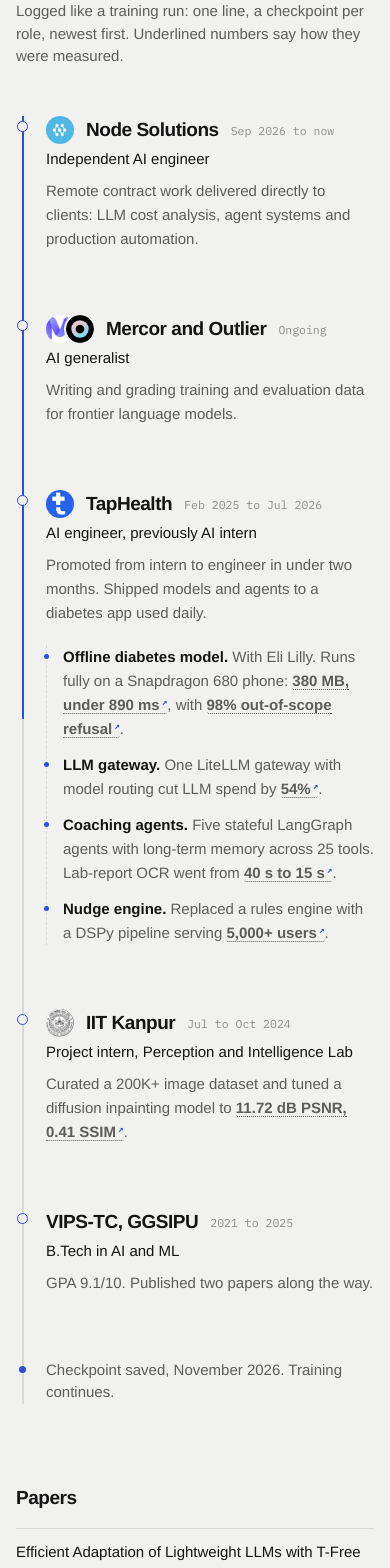
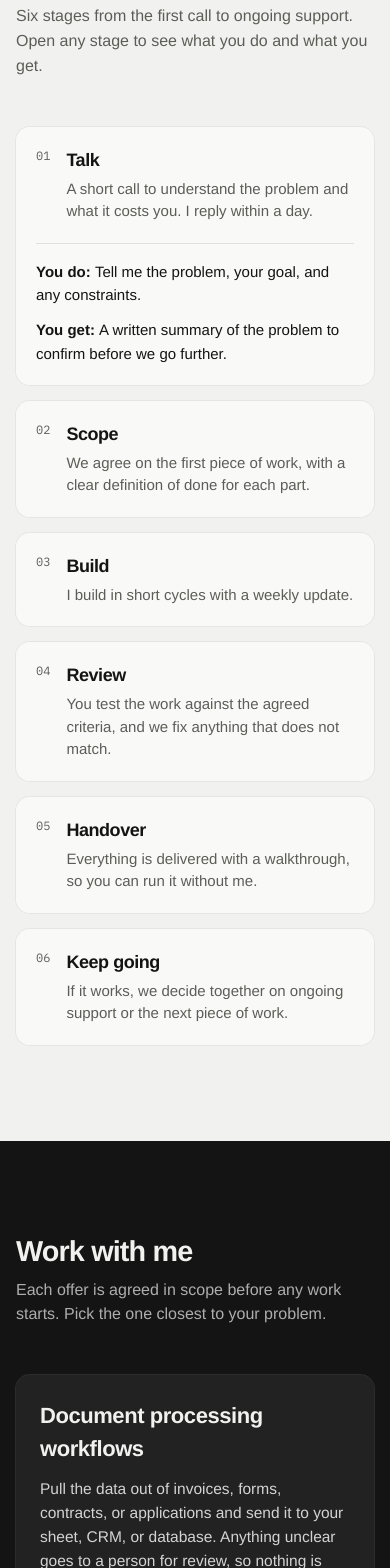
Before and after one commit to udit-rawat/portfolio, a React (Vite) app: page / in a window 390 px wide. Shown: the part 6845-8413 px from the top of the page. Built offline with nearby package versions, Linux system fonts and the light colour scheme.

Commit message:
Add How it works journey and revised Work with me offers

```diff
--- a/src/App.tsx
+++ b/src/App.tsx
@@ -4,8 +4,8 @@ import { Nav } from './components/Nav'
 import { Hero } from './components/Hero'
 import { Ring } from './components/Ring'
 import { ProjectIndex } from './components/ProjectIndex'
-import { Timeline } from './components/Timeline'
 import { Services } from './components/Services'
+import { Journey } from './components/Journey'
 import { Footer } from './components/Footer'
 import { ProjectPage } from './pages/ProjectPage'
 
@@ -18,7 +18,7 @@ function Home() {
       <Hero />
       <Ring />
       <ProjectIndex />
-      <Timeline />
+      <Journey />
       <Services />
     </main>
   )
--- /dev/null
+++ b/src/components/Journey.tsx
@@ -0,0 +1,43 @@
+import { steps } from '../data'
+
+/* How a project works, from first call to ongoing support. Each stage expands to show what you do and what you get. */
+export function Journey() {
+  return (
+    <section id="journey" aria-labelledby="jny-h" className="px-4 py-24 sm:px-8">
+      <div className="mx-auto max-w-[1120px]">
+        <h2 id="jny-h" className="text-[clamp(1.8rem,3.4vw,2.6rem)] leading-none font-semibold tracking-[-0.03em]">
+          How it works
+        </h2>
+        <p className="mt-3 max-w-[54ch] text-[16px] leading-[1.55] text-ink-soft">
+          Six stages from the first call to ongoing support. Open any stage to see what you do and what you get.
+        </p>
+
+        <ol className="mt-12 grid gap-4 md:grid-cols-2 lg:grid-cols-3">
+          {steps.map((s, i) => (
+            <li key={s.title}>
+              <details open={i === 0} className="group rounded-[14px] bg-white/60 p-5 ring-1 ring-black/5 sm:p-6">
+                <summary className="flex cursor-pointer list-none items-start gap-4">
+                  <span className="mono text-[12px] text-ink-soft">{String(i + 1).padStart(2, '0')}</span>
+                  <span className="min-w-0">
+                    <span className="block text-[18px] font-semibold tracking-tight">{s.title}</span>
+                    <span className="mt-1 block text-[15px] leading-[1.5] text-ink-soft">{s.text}</span>
+                  </span>
+                </summary>
+                <div className="mt-5 space-y-3 border-t border-black/10 pt-4 text-[15px] leading-[1.55]">
+                  <p>
+                    <span className="font-semibold">You do: </span>
+                    {s.doing}
+                  </p>
+                  <p>
+                    <span className="font-semibold">You get: </span>
+                    {s.gets}
+                  </p>
+                </div>
+              </details>
+            </li>
+          ))}
+        </ol>
+      </div>
+    </section>
+  )
+}
--- a/src/components/Nav.tsx
+++ b/src/components/Nav.tsx
@@ -4,7 +4,7 @@ import { contact } from '../data'
 
 const links = [
   { label: 'Work', href: '/#work' },
-  { label: 'Experience', href: '/#experience' },
+  { label: 'How it works', href: '/#journey' },
   { label: 'Services', href: '/#services' },
 ]
 
--- a/src/components/Services.tsx
+++ b/src/components/Services.tsx
@@ -1,7 +1,7 @@
 import { Link } from 'react-router-dom'
-import { contact, services, steps } from '../data'
+import { alsoAvailable, contact, services } from '../data'
 
-/* For clients: what I take on, the proof, and how a project runs. */
+/* Offers: what I take on, the proof behind each one, and where to start. */
 export function Services() {
   return (
     <section id="services" aria-labelledby="svc-h" className="bg-ink px-4 py-24 text-ground sm:px-8">
@@ -10,14 +10,14 @@ export function Services() {
           Work with me
         </h2>
         <p className="mt-3 max-w-[54ch] text-[16px] leading-[1.55] text-white/65">
-          I take on two kinds of freelance project. You work with me directly, from the first call to the handover.
+          Each offer is agreed in scope before any work starts. Pick the one closest to your problem.
         </p>
 
-        <div className="mt-12 grid gap-4 md:grid-cols-2">
+        <div className="mt-12 grid gap-4 md:grid-cols-2 lg:grid-cols-3">
           {services.map((s) => (
             <article key={s.title} className="flex flex-col rounded-[14px] bg-white/[0.06] p-6 ring-1 ring-white/10 sm:p-8">
-              <h3 className="text-[26px] font-semibold tracking-[-0.02em]">{s.title}</h3>
-              <p className="mt-3 text-[16px] leading-[1.55] text-white/80">{s.lede}</p>
+              <h3 className="text-[22px] font-semibold tracking-[-0.02em]">{s.title}</h3>
+              <p className="mt-3 text-[15.5px] leading-[1.55] text-white/80">{s.lede}</p>
               <ul className="mt-6 space-y-2 text-[15px] text-white/70">
                 {s.includes.map((x) => (
                   <li key={x} className="flex gap-2.5">
@@ -29,7 +29,7 @@ export function Services() {
                 ))}
               </ul>
               <div className="mt-auto pt-8">
-                {s.proofHref.startsWith('/') ? (
+                {s.proofHref.startsWith('/') && !s.proofHref.startsWith('/#') ? (
                   <Link to={s.proofHref} className="text-[14px] text-white underline decoration-white/30 underline-offset-4 hover:decoration-white">
                     {s.proof}
                   </Link>
@@ -43,16 +43,19 @@ export function Services() {
           ))}
         </div>
 
-        <h3 className="mt-20 text-[19px] font-semibold tracking-tight">How a project runs</h3>
-        <ol className="mt-6 grid gap-6 sm:grid-cols-2 lg:grid-cols-4">
-          {steps.map((s, i) => (
-            <li key={s.title} className="border-t border-white/15 pt-4">
-              <span className="mono text-[12px] text-white/45">{String(i + 1).padStart(2, '0')}</span>
-              <p className="mt-2 text-[16px] font-semibold">{s.title}</p>
-              <p className="mt-1.5 text-[14.5px] leading-[1.55] text-white/60">{s.text}</p>
-            </li>
-          ))}
-        </ol>
+        <div className="mt-16 border-t border-white/15 pt-10">
+          <h3 className="text-[19px] font-semibold tracking-tight">Also available</h3>
+          <ul className="mt-5 grid gap-x-8 gap-y-3 text-[15.5px] text-white/75 sm:grid-cols-2 lg:grid-cols-3">
+            {alsoAvailable.map((x) => (
+              <li key={x} className="flex gap-2.5">
+                <span aria-hidden="true" className="text-white/40">
+                  +
+                </span>
+                {x}
+              </li>
+            ))}
+          </ul>
+        </div>
 
         <div className="mt-20 flex flex-col items-start gap-5 border-t border-white/15 pt-10 sm:flex-row sm:items-center sm:justify-between">
           <p className="max-w-[30ch] text-[clamp(1.4rem,2.6vw,2rem)] leading-[1.15] font-semibold tracking-[-0.02em]">
--- a/src/data.ts
+++ b/src/data.ts
@@ -294,26 +294,51 @@ export const papers = [
 
 export const services = [
   {
-    title: 'Websites',
-    lede: 'Fast marketing sites, portfolios and Shopify stores, designed and built by one person from first call to launch.',
-    proof: 'Proof: I built misaanjh.com end to end, from storefront to email automation.',
-    proofHref: '/work/misaanjh',
-    includes: ['Design straight in code or from your Figma', 'Shopify, or a custom site on Cloudflare at no hosting cost', 'Copy, SEO basics and analytics set up', 'A handover call so you can edit it yourself'],
+    title: 'Document processing workflows',
+    lede: 'Pull the data out of invoices, forms, contracts, or applications and send it to your sheet, CRM, or database. Anything unclear goes to a person for review, so nothing is silently wrong.',
+    proof: 'Method: the measured quality check behind Tribunal, which reaches 96% quote grounding on a 32 claim test set.',
+    proofHref: '/work/tribunal',
+    includes: ['Extraction rules agreed with you before the build', 'People review low confidence items', 'Output sent straight to your systems', 'A quality report from a test set you can keep'],
   },
   {
-    title: 'AI enablement',
-    lede: 'Add AI to a product that already works, with evals so you know it is right and a bill you can predict.',
-    proof: 'Proof: one gateway I designed cut a health startup\'s LLM spend by 54%.',
-    proofHref: '#experience',
-    includes: ['LLM features and agents, with an eval set before launch', 'LLM cost audit, routing and caching', 'Search and chat over your own documents', 'Private or offline models when data cannot leave'],
+    title: 'Support triage and resolution',
+    lede: 'Read every incoming request, sort it by type and urgency, draft the reply, and route anything sensitive to the right person.',
+    proof: 'Proof: the coaching agents I built at TapHealth, with 25 tools and bounded tool calling.',
+    proofHref: '/#work',
+    includes: ['Categories and urgency rules set with you', 'Drafted replies a person approves before sending', 'Refunds, complaints, and edge cases escalated', 'A weekly summary of volume and outcomes'],
+  },
+  {
+    title: 'Reliability and evals for AI features',
+    lede: 'Find out whether your AI feature really works. I build a test set, measure quality, and set up checks so a change that breaks something is caught before customers see it.',
+    proof: 'Proof: Tribunal, with measured results on a 32 claim set and a documented failure mode.',
+    proofHref: '/work/tribunal',
+    includes: ['A test set built from real examples', 'Quality scores before and after each change', 'Regression checks you can run yourself', 'A written report on where the feature fails'],
+  },
+  {
+    title: 'Shopify store with automation',
+    lede: 'A storefront built end to end, with email and Flow automation that runs on Shopify alone. Handed over ready for you to run.',
+    proof: 'Proof: Misaanjh, a live Shopify store with in-house email and Flow automation.',
+    proofHref: '/work/misaanjh',
+    includes: ['Storefront design and build', 'Welcome and order automation in Shopify Email and Flow', 'Mobile, speed, and tracking checks', 'A handover call so you can edit it yourself'],
   },
 ]
 
+export const alsoAvailable = [
+  'Lead follow-up automation',
+  'LLM cost and routing review',
+  'Internal document Q and A',
+  'UI automation for tools without an API',
+  'AI coding setup for engineering teams',
+  'Monthly support on systems I have built',
+]
+
 export const steps = [
-  { title: 'A 30-minute call', text: 'You tell me the problem; I tell you honestly whether I am the right person.' },
-  { title: 'A fixed-scope proposal', text: 'What gets built, how we will know it works, the price and the date.' },
-  { title: 'Weekly drops', text: 'Something you can click every week, not a reveal at the end.' },
-  { title: 'Handover', text: 'Code, accounts and a walkthrough. You own everything.' },
+  { title: 'Talk', text: 'A short call to understand the problem and what it costs you. I reply within a day.', doing: 'Tell me the problem, your goal, and any constraints.', gets: 'A written summary of the problem to confirm before we go further.' },
+  { title: 'Scope', text: 'We agree on the first piece of work, with a clear definition of done for each part.', doing: 'Review the scope and tell me what to change.', gets: 'A written scope you can sign off on, with acceptance criteria.' },
+  { title: 'Build', text: 'I build in short cycles with a weekly update.', doing: 'Check each update and send your feedback in one message.', gets: 'A working version you can see and test, not only a plan.' },
+  { title: 'Review', text: 'You test the work against the agreed criteria, and we fix anything that does not match.', doing: 'Test it and send your feedback together.', gets: 'Two rounds of revisions after handover, for defects and small adjustments to the agreed work. New steps are scoped separately.' },
+  { title: 'Handover', text: 'Everything is delivered with a walkthrough, so you can run it without me.', doing: 'Confirm the handover is complete.', gets: 'The code, documentation, access, and a walkthrough call.' },
+  { title: 'Keep going', text: 'If it works, we decide together on ongoing support or the next piece of work.', doing: 'Decide whether to continue.', gets: 'A monthly arrangement for ongoing work, with one named contact.' },
 ]
 
 export const contact = {
```
